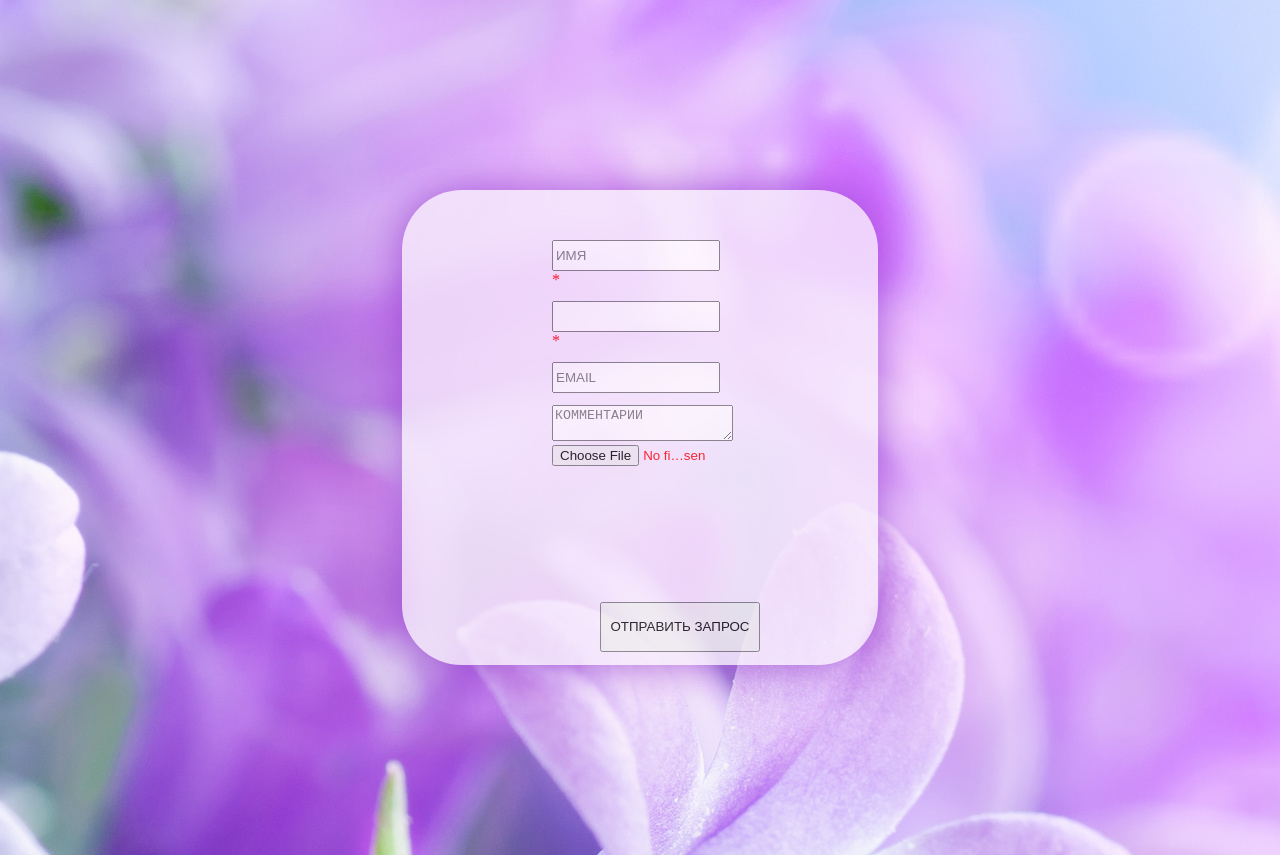
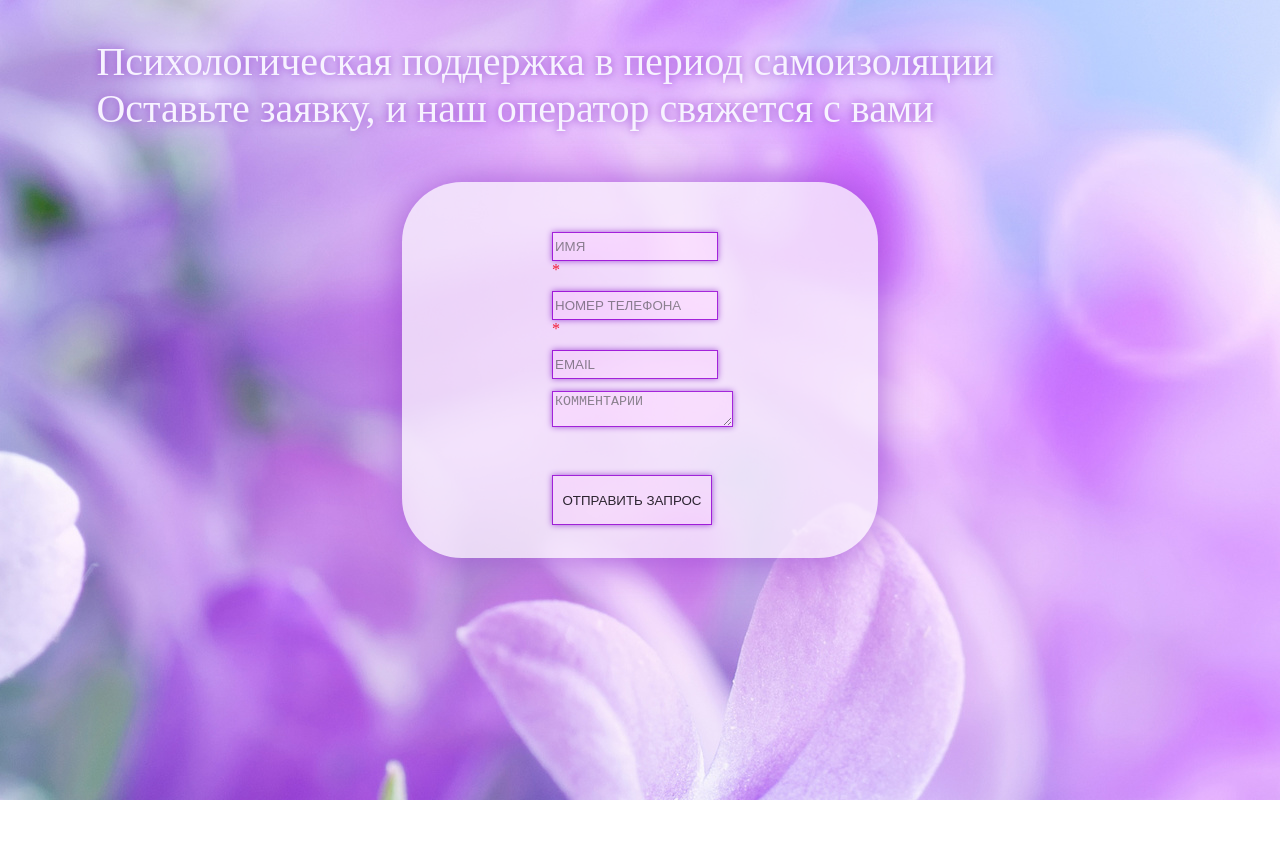
Before and after one commit to Lysicik/Lysicik_Lab4.github.io, a plain HTML site: page index.html in a window 1280 px wide. After the commit the page ends 800 px from the top, so only its background shows below. Drawn offline with nearby package versions, Linux system fonts and the light colour scheme.

Commit message:
Add files via upload

```diff
--- a/index.html
+++ b/index.html
@@ -1,47 +1,39 @@
 <!DOCTYPE html>
 <html lang="en" dir="ltr">
 <head>
-    <!-- Подключение библиотеки jQuery -->
-    <script src="jquery.js"></script>
+    <script src="https://code.jquery.com/jquery-3.0.0.js"> </script>
+
     <!-- Подключение jQuery плагина Masked Input -->
     <script src="jquery.maskedinput.min.js"></script>
 
     <script>
-        $("#number").mask('+7 (999) 999-99-99');
+        $(function(){
+            $("#number").mask("+7(999) 999-9999");
+        });
     </script>
 
     <meta charset="utf-8">
     <script src="https://www.gstatic.com/firebasejs/7.14.1/firebase-app.js"></script>
     <script src="https://www.gstatic.com/firebasejs/7.14.1/firebase-database.js"></script>
     <script src="app.js"></script>
-
-
-
     <link rel="stylesheet" href="styles.css">
-    <link rel="shortcut icon" type="image/x-icon" href="icon.jpg">
+    <link rel="shortcut icon" type="image/x-icon" href="icon.png">
 
     <title>YourData</title>
 
 </head>
 <body>
-
+<div class = "Title">Психологическая поддержка в период самоизоляции<br>Оставьте заявку, и наш оператор свяжется с вами</div>
 
 <form class = "submit_form" onsubmit="GoToDataBase(); return false;">
     <div class = "Block">
-    <div class = "windows"><input class="window_name" id="Yname" name="Yname"  required placeholder="ИМЯ" type="text" maxlength="60"> *</div>
-    <div class = "windows"><input class="window_number" id="number" name="number"   required  type="text" maxlength="60"> *</div>
+    <div class = "windows"><input class="window_name" id="Yname" name="Yname" onkeyup="var yratext=/['0-9',':']/; if(yratext.test(this.value)) alert('Введены запрещенные символы')" required placeholder="ИМЯ" type="text" maxlength="60"> *</div>
+    <div class = "windows"><input class="window_number" id="number" name="number"   placeholder="НОМЕР ТЕЛЕФОНА" required  type="text" maxlength="60"> *</div>
     <div class = "windows"><input class="window_email" id="email" name="email"  placeholder="EMAIL" type="email" maxlength="60"></div>
-    <div class = "windows"><textarea name="message" id="message"  placeholder="КОММЕНТАРИИ"></textarea> <br><input type="file" name="upload_file" size="50" value="" ></div>
+    <div class = "windows"><textarea name="message" id="message"  placeholder="КОММЕНТАРИИ"></textarea> </div>
     <button type = "submit">ОТПРАВИТЬ ЗАПРОС</button>
 </form>
 
 
-
-
-</div>
-
-
-
-
 </body>
 </html>
--- a/styles.css
+++ b/styles.css
@@ -8,18 +8,42 @@ body{
     margin:3% 28%;
 }
 button {
-    margin-top:30%;
-    margin-left: 40%;
+
+    margin: 8% 28%;
     height: 50px;
     width: 160px;
 
 }
+
 input{
     height: 25px;
     width: 160px;
+
+}
+
+.window_email, .window_name, .window_number, textarea, button{
+    border: solid 1px darkviolet;
+    background-color: #fce4ff;
+    filter: drop-shadow(0px 0px 3px #9744d0);
 }
 
 
+
+button:hover{
+    border: solid 1px darkviolet;
+    background-color: #f597ff;
+    filter: drop-shadow(0px 0px 3px #9744d0);
+
+}
+
+.Title{
+    display: flex;
+    margin: 3% 7%;
+    margin-bottom: -3%;
+    color: #f7f3ff;
+    font-size: 250%;
+    filter: drop-shadow(0px 0px 5px #9744d0);
+}
 
 
 .Block{
@@ -28,8 +52,8 @@ input{
     flex-wrap: wrap;
     position: relative;
     filter: drop-shadow(0px 0px 20px #9744d0);
-    margin: 15% auto;
-    height: 400px;
+    margin: 7% auto;
+    height: 300px;
     width: 400px;
     border-radius: 60px;
     background-color: #f7ecfd ;
```
Also changed, not shown: icon.png (added).
